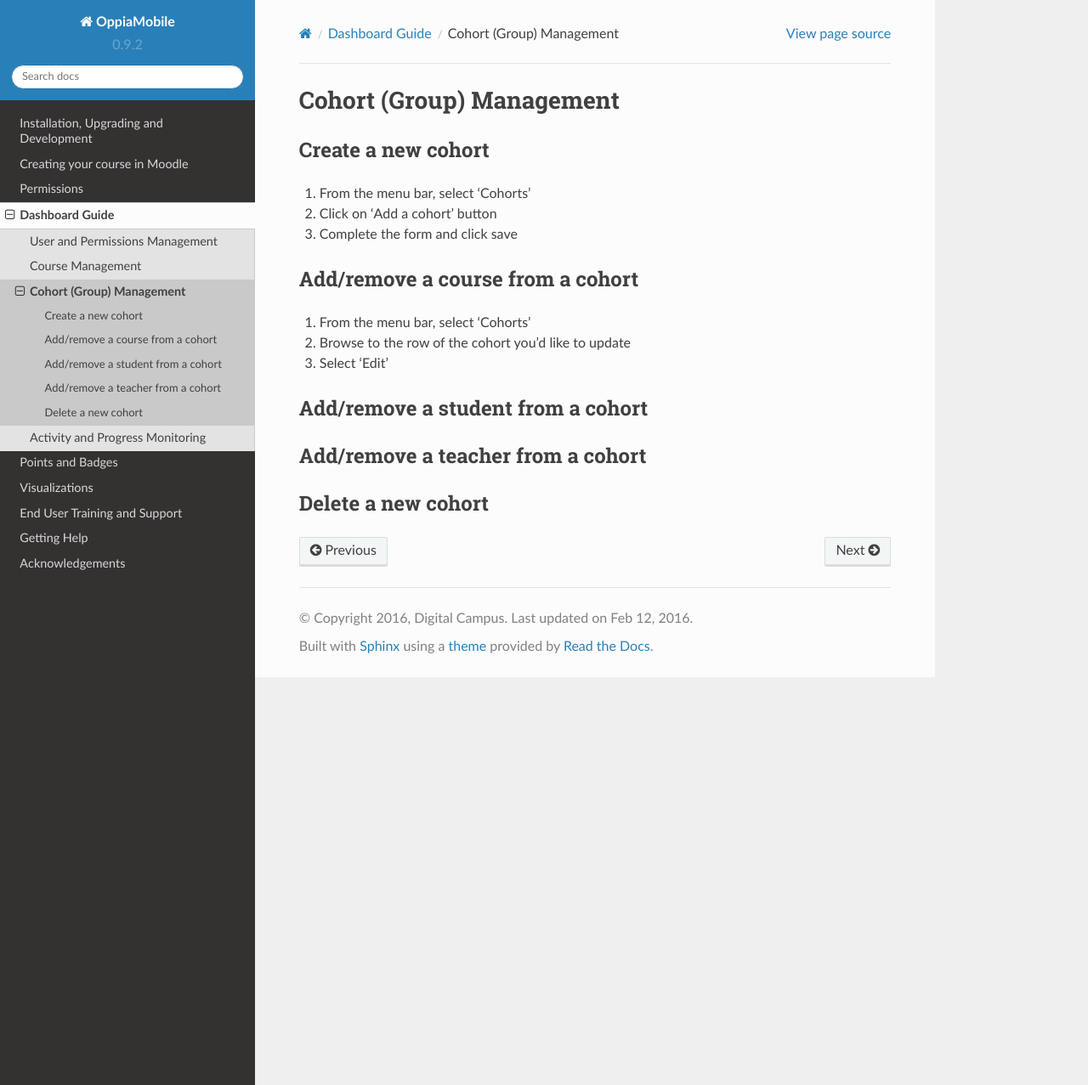
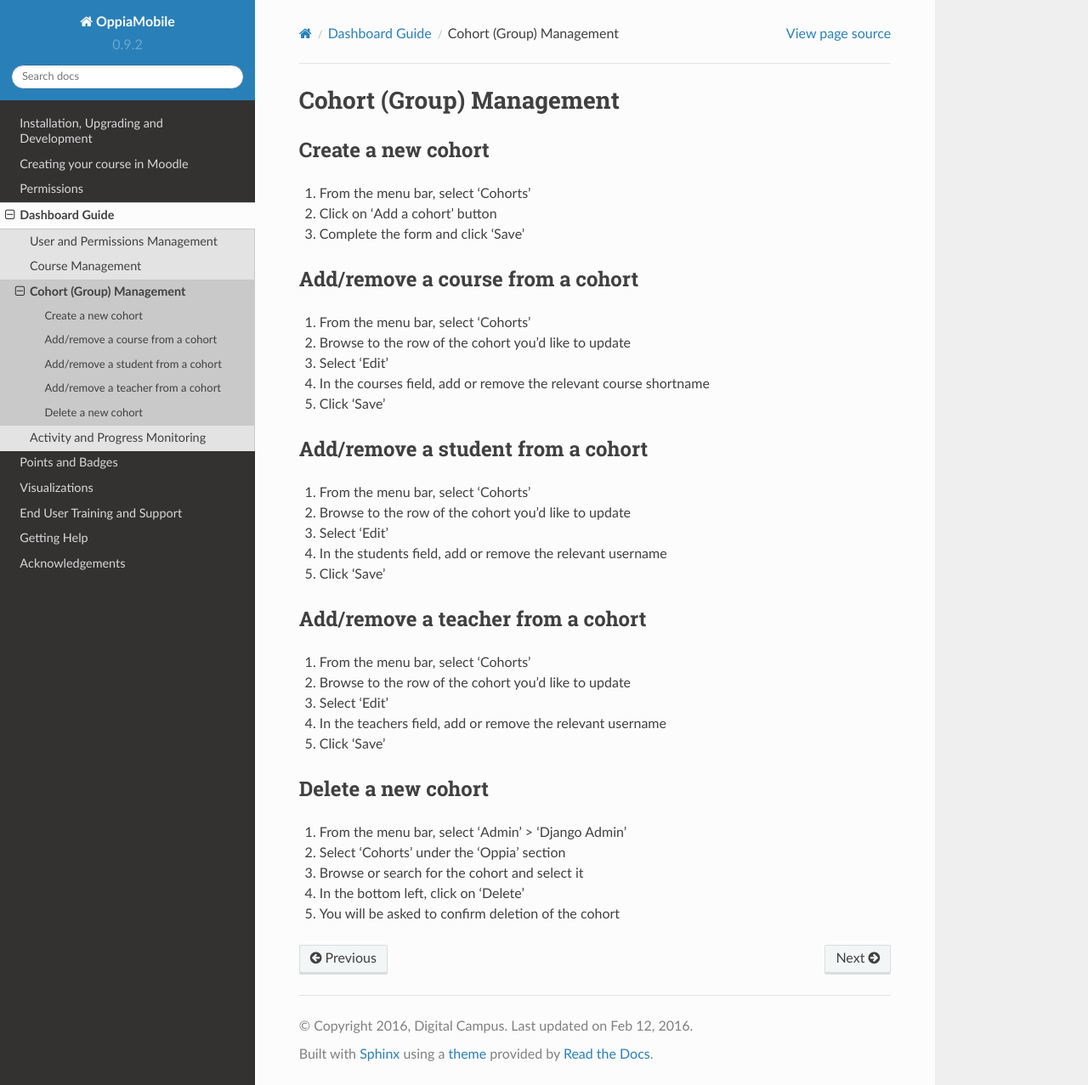
Before and after one commit to DigitalCampus/django-oppia, a Sphinx documentation site: the page built from docs/dashboard/cohorts.rst, in a window 1280 px wide and 1277 px high. Shown: the whole window at 85% size. Built offline with Sphinx 7.4.7 and the Read the Docs theme 2.0.0, drawn with Linux system fonts in a browser that asks for light colours; pages that are not in the unit, such as notebooks, are missing from menus; the version number is read from the project's files by our own code.

Commit message:
update docs

```diff
--- a/docs/dashboard/cohorts.rst
+++ b/docs/dashboard/cohorts.rst
@@ -7,7 +7,7 @@ Create a new cohort
 
 #. From the menu bar, select 'Cohorts'
 #. Click on 'Add a cohort' button
-#. Complete the form and click save
+#. Complete the form and click 'Save'
 
 
 Add/remove a course from a cohort
@@ -16,13 +16,32 @@ Add/remove a course from a cohort
 #. From the menu bar, select 'Cohorts'
 #. Browse to the row of the cohort you'd like to update
 #. Select 'Edit'
+#. In the courses field, add or remove the relevant course shortname
+#. Click 'Save'
 
 Add/remove a student from a cohort
 ------------------------------------
 
+#. From the menu bar, select 'Cohorts'
+#. Browse to the row of the cohort you'd like to update
+#. Select 'Edit'
+#. In the students field, add or remove the relevant username
+#. Click 'Save'
 
 Add/remove a teacher from a cohort
 ------------------------------------
 
+#. From the menu bar, select 'Cohorts'
+#. Browse to the row of the cohort you'd like to update
+#. Select 'Edit'
+#. In the teachers field, add or remove the relevant username
+#. Click 'Save'
+
 Delete a new cohort
 ----------------------
+
+#. From the menu bar, select 'Admin' > 'Django Admin'
+#. Select 'Cohorts' under the 'Oppia' section
+#. Browse or search for the cohort and select it
+#. In the bottom left, click on 'Delete'
+#. You will be asked to confirm deletion of the cohort
--- a/docs/dashboard/users.rst
+++ b/docs/dashboard/users.rst
@@ -62,6 +62,11 @@ Reset user password
 Add/remove admin access permission
 ------------------------------------
 
+.. warning::
+	Admin accounts have permissions to add, edit and delete any or all of the data stored,
+	as well as create other Admin user accounts. Admin permissions should only be given to
+	users who really need it, and consider giving staff status instead.
+
 #. From the menu bar, select 'Admin' > 'Django Admin'
 #. Select 'Users' under the 'Authentication and Authorization' section
 #. Browse or search for the user and select
```
Also changed, not shown: docs/dashboard/activity.rst (+20 -0 lines).
